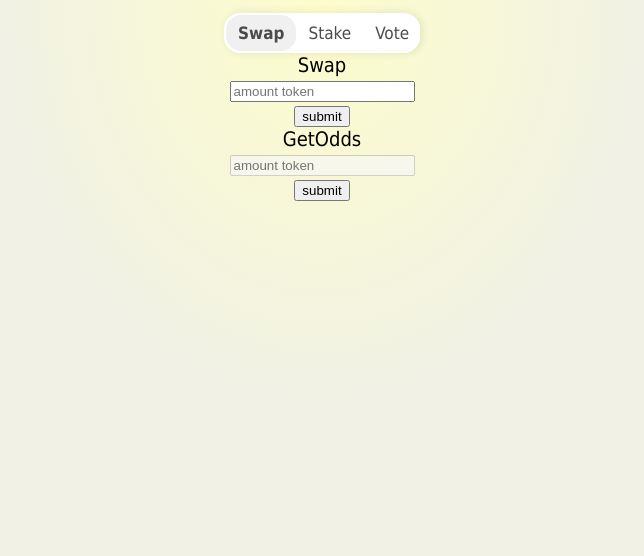
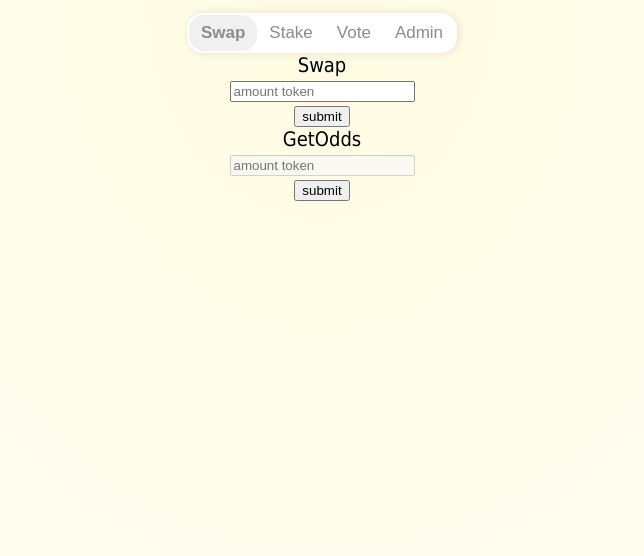
Before and after one commit to Thanabardi/rice, a React (Create React App) app: page /swap in a window 1280 px wide. Shown: the top 556 px of the page, without its empty margins (318-962 px from the left). Built offline with nearby package versions, Linux system fonts and the light colour scheme.

Commit message:
improve UX

```diff
--- a/src/App.css
+++ b/src/App.css
@@ -1,7 +1,9 @@
 body {
   font-family: Tahoma;
   font-size: 20px;
-  background: radial-gradient(farthest-side at 50% 0%,rgb(253, 253, 203) 0%, rgb(241, 241, 229) 50%);
+  background: radial-gradient(ellipse at top, rgba(255, 240, 137, 0.2), transparent),
+              rgb(255, 254, 248);
+  /* background: radial-gradient(farthest-side at 50% 0%,rgb(253, 253, 203) 0%, rgb(241, 241, 229) 50%); */
   background-attachment: fixed;
 }
 
--- a/src/assets/NavBar.css
+++ b/src/assets/NavBar.css
@@ -1,35 +1,34 @@
 .nav-bar {
-  margin: auto;
-  display: flex;
+  display: inline-block;
   border-radius: 16px;
   padding: 2px;
-  overflow: hidden;
-  width: 15%;
   background-color: white;
   margin-top: 1%;
   justify-content: space-between;
   box-shadow: 2px 0px 10px rgba(0, 0, 0, 0.1);
 }
 
-.nav-bar div {
+.nav-bar button {
   cursor: pointer;
-  color: rgb(75, 75, 75);
+  color: rgb(140, 140, 140);
   text-align: center;
   padding: 8px 12px;
   font-size: 17px;
   border-radius: 15px;
 }
 
-.nav-bar div:hover {
+.nav-bar button:hover {
   color: black;
 }
 
 .nav-select {
+  border: none;
   background-color: rgb(240, 240, 240);
   font-weight: 600;
 }
 
 .nav-not-select {
+  border: none;
   background-color: white;
 }
 
--- a/src/assets/UserSearch.css
+++ b/src/assets/UserSearch.css
@@ -13,14 +13,16 @@
 }
 
 .search-table{
+	position: absolute;
 	text-align: left;
 	margin: 2px auto;
-	color: white;
-	background-color: rgb(13,17,23);
+	color: black;
+	background-color: white;
 	line-height: 1;
 	border-radius: 5px;
-	min-width: 100%;
+	min-width: 20%;
 	border-collapse: collapse;
+	box-shadow: 2px 0px 10px rgba(0, 0, 0, 0.1);
 }
 
 .search-table-td{
@@ -32,17 +34,7 @@
 	width: 50px;
 }
 
-.search-button{
-	/* width: 100%; */
-	border: none;
-	background: none;
-	text-decoration: none;
-	padding: 0;
-	color: white;
-	font-size: 15px;
-}
-
-.search-button:hover {
-	color: rgb(240, 201, 29);
+.search-user-tr:hover {
+	background-color: rgba(0, 0, 0, 0.05);
 	cursor: pointer;
 }
--- a/src/assets/VotePage.css
+++ b/src/assets/VotePage.css
@@ -4,13 +4,14 @@
 	margin-right: auto;
 	padding-bottom: 10%;
 	border-radius: 18px;
-	margin-bottom: 3%;
+	margin-bottom: 22%;
 }
 
 .vote-div {
 	background-color: white;
 	padding: 20px;
-	width: 20%;
+	display: inline-block;
+	min-width: 20%;
 	margin: auto;
 	border-radius: 18px;
 	margin-bottom: 20px;
@@ -35,14 +36,23 @@
 	width: 50px;
 }
 
+.vote-tr:hover{
+	background-color: rgba(0, 0, 0, 0.05);
+	cursor: pointer;
+}
+
 /* tr:nth-child(even) {background-color: #f2f2f2;} */
 
-.select{
-	background-color: rgb(230, 230, 230);
+.vote-select{
+	background-color: rgb(233, 255, 224);
 }
 
-.vote-select-button{
-	/* width: 100%; */
+.vote-select:hover{
+	cursor: pointer;
+}
+
+/* .vote-select-button{
+	width: 100%;
 	border: none;
 	background: none;
 	text-decoration: none;
@@ -50,9 +60,9 @@
 	color: rgb(240, 201, 29);
 	font-weight: bold;
 	font-size: 15px;
-}
+} */
 
-.vote-select-button:hover {
+/* .vote-select-button:hover {
 	color: rgb(240, 113, 29);
 	cursor: pointer;
-}
+} */
--- a/src/assets/VotePopup.css
+++ b/src/assets/VotePopup.css
@@ -1,41 +1,18 @@
-.vote-popup-button{
-	/* width: 100%; */
-	border: none;
-	background: rgb(123, 182, 97);
-	text-decoration: none;
-	padding: 0;
-	/* margin: 50px 0 100px 0; */
-	color: white;
-	font-size: 20px;
-	width: 7%;
-	border-radius: 18px;
-	padding: 4px;
-	margin-top: 10px;
-  box-shadow: 2px 0px 10px rgba(0, 0, 0, 0.1);
-}
-
-.vote-popup-button:hover {
-	color: rgb(16, 116, 54);
-	cursor: pointer;
-}
-
 .vote-popup-button-con{
 	/* width: 100%; */
 	border: none;
 	background: rgb(123, 182, 97);
 	text-decoration: none;
-	padding: 0;
-	/* margin: 50px 0 100px 0; */
+	padding: 4px 20px 4px 20px;
 	color: white;
 	font-size: 20px;
-	width: 30%;
 	border-radius: 18px;
-	padding: 4px;
 	margin-top: 10px;
 }
 
 .vote-popup-button-con:hover {
-	color: rgb(16, 116, 54);
+	color: rgb(150, 90, 62);
+	background: rgb(255, 237, 121);
 	cursor: pointer;
 }
 
@@ -44,18 +21,17 @@
 	border: none;
 	background: rgb(165, 165, 165);
 	text-decoration: none;
-	padding: 0;
 	/* margin: 50px 0 100px 0; */
 	color: white;
 	font-size: 20px;
-	width: 30%;
 	border-radius: 18px;
-	padding: 4px;
+	padding: 4px 20px 4px 20px;
 	margin-top: 10px;
 }
 
 .vote-popup-button-can:hover {
 	color: rgb(0, 0, 0);
+	background: rgb(207, 207, 207);
 	cursor: pointer;
 }
 
--- a/src/components/NavBar.jsx
+++ b/src/components/NavBar.jsx
@@ -8,15 +8,17 @@ const NavBar = ({}) => {
   const path = window.location.pathname;
 
   return (
-    <div className='nav-bar'>
-      <div onClick={()=>{localStorage.state="swap";  navigate('/swap')}}
-        className={path === "/swap" ? 'nav-select' : 'nav-not-select'}>Swap</div>
-      <div onClick={()=>{localStorage.state="stake"; navigate('/stake')}}
-        className={path === "/stake" ? 'nav-select' : 'nav-not-select'}>Stake</div>
-      <div onClick={()=>{localStorage.state="vote"; navigate('/vote')}}
-        className={path === "/vote" ? 'nav-select' : 'nav-not-select'}>Vote</div>
-      <div onClick={()=>{localStorage.state="admin"; navigate('/admin')}}
-        className={path === "/admin" ? 'nav-select' : 'nav-not-select'}>Admin</div>
+    <div>
+      <div className='nav-bar'>
+        <button onClick={()=>{localStorage.state="swap";  navigate('/swap')}}
+          className={path === "/swap" ? 'nav-select' : 'nav-not-select'}>Swap</button>
+        <button onClick={()=>{localStorage.state="stake"; navigate('/stake')}}
+          className={path === "/stake" ? 'nav-select' : 'nav-not-select'}>Stake</button>
+        <button onClick={()=>{localStorage.state="vote"; navigate('/vote')}}
+          className={path === "/vote" ? 'nav-select' : 'nav-not-select'}>Vote</button>
+        <button onClick={()=>{localStorage.state="admin"; navigate('/admin')}}
+          className={path === "/admin" ? 'nav-select' : 'nav-not-select'}>Admin</button>
+      </div>
     </div>
   );
 }
--- a/src/components/UserSearch.jsx
+++ b/src/components/UserSearch.jsx
@@ -78,15 +78,15 @@ const Home = (props) => {
 							{twitterAccount.filter(account => account.followers_count >= 1000).slice(0, 5).map((account, index) => {
 								const profile_image = account.profile_image_url_https.replace("_normal", "")
 								return (
-									<tr key={index}>
+									// add account when user click
+									<tr key={index} className="search-user-tr" onClick={() => addCandidate(account)}>
 										{/* profile image */}
 										<td className="search-table-td">
 											<img src={profile_image} alt="Account Profile" style={{borderRadius: "100%", width: "50px"}}/>
 										</td>
 										<td className="search-table-td">
-											{/* account name that add into a candidate list when user click*/}
-											<div style={{fontSize: "15px", color: "white"}}>
-												<button className='search-button' value={account} onClick={() => addCandidate(account)}>{account.name}</button>
+											{/* account name */}
+											<div style={{fontSize: "18px"}}>{account.name}
 											</div>
 											{/* account screen name that show the account details on mouse hover */}
 											<div style={{bottom: "10px"}}>
--- a/src/components/VotePopup.jsx
+++ b/src/components/VotePopup.jsx
@@ -43,7 +43,7 @@ const VotePopup = ({ voteAccount }) => {
   return (
     <div>
       <button
-        className='vote-popup-button'
+        className='vote-popup-button-con'
         // show confirm popup
         onClick={e => {
           if (voteAccount.id !== undefined) { setUserPopup(true) }
--- a/src/pages/VotePage.jsx
+++ b/src/pages/VotePage.jsx
@@ -22,6 +22,7 @@ const Vote = () => {
   }, []);
 
 	async function getAccountProfile() {
+		if (candidateIDs.length > 0) {
 			await axios.get(`/1.1/users/lookup.json?user_id=${candidateIDs.toString()}`, {
 				"headers": {
 					'Authorization': `Bearer ${bearerToken}`
@@ -35,6 +36,7 @@ const Vote = () => {
 				window.alert(error)
 				// console.log(error)
 			})
+		}
   }
 
 	function addCandidate(account) {
@@ -51,31 +53,31 @@ const Vote = () => {
 		}
 	}
 
+	function handleSelect(candidate) {
+		if (candidate !== select) {
+			setSelect(candidate)
+		} else {
+			setSelect({})
+		}
+	}
+
   return (
 		<div className='vote'>
 			<div style={{padding: "20px", fontSize: "30px"}}>Vote</div>
 			<div className='vote-div'>
 				<table className='vote-table'>
-					{/* <thead >
-						<tr><td colSpan="2" style={{fontSize: "25px", fontWeight: "bold", textAlign: "center"}}>Vote</td></tr>
-					</thead> */}
 					<tbody>
 						{candidateList.map((candidate, index) => {
 							const profile_image = candidate.profile_image_url_https.replace("_normal", "")
 							return (
-								<tr key={index} className={candidate.id_str === select.id_str ? "select" : "table"}>
-									<td className='vote-td'><img src={profile_image} alt="Account Profile" style={{borderRadius: "100%", width: "50px"}}
-										onClick={() => setSelect(candidate)} className='vote-select-button'/></td>
-									<td className='vote-td' ><button className='vote-select-button' value={candidate}
-										onClick={() => setSelect(candidate)}>{candidate.name}</button>
+								<tr key={index} className={candidate.id_str === select.id_str ? "vote-select" : "vote-tr"}
+									onClick={() => handleSelect(candidate)}>
+									<td className='vote-td'><img src={profile_image} alt="Account Profile" style={{borderRadius: "100%", width: "50px"}} /></td>
+									<td className='vote-td' >{candidate.name}
 									<ShowUser accountProfile={[candidate.id_str, candidate.name, candidate.screen_name, candidate.followers_count, profile_image]} /></td>
 								</tr>
 							);
 						})}
-						{/* <tr style={{lineHeight: "50px"}}>
-							<td className='vote-td' style={{borderBottom: "0px"}}>Other:</td>
-							<td className='vote-td' style={{borderBottom: "0px"}}><UserSearch sendData={addCandidate} /></td>
-						</tr> */}
 					</tbody>
 				</table>
 			</div>
@@ -86,11 +88,10 @@ const Vote = () => {
 						{newCandidateList.map((candidate, index) => {
 							const profile_image = candidate.profile_image_url_https.replace("_normal", "")
 							return (
-								<tr key={index} className={candidate.id_str === select.id_str ? "select" : "table"}>
-									<td className='vote-td'><img src={profile_image} alt="Account Profile" style={{borderRadius: "100%", width: "50px"}}
-										onClick={() => setSelect(candidate)} className='vote-select-button'/></td>
-									<td className='vote-td' ><button className='vote-select-button' value={candidate}
-										onClick={() => setSelect(candidate)}>{candidate.name}</button>
+								<tr key={index} className={candidate.id_str === select.id_str ? "vote-select" : "vote-tr"}
+									onClick={() => handleSelect(candidate)}>
+									<td className='vote-td'><img src={profile_image} alt="Account Profile" style={{borderRadius: "100%", width: "50px"}} /></td>
+									<td className='vote-td' >{candidate.name}
 									<ShowUser accountProfile={[candidate.id_str, candidate.name, candidate.screen_name, candidate.followers_count, profile_image]} /></td>
 								</tr>
 							);
```
Lines whose indentation alone changed are shown as unchanged.
